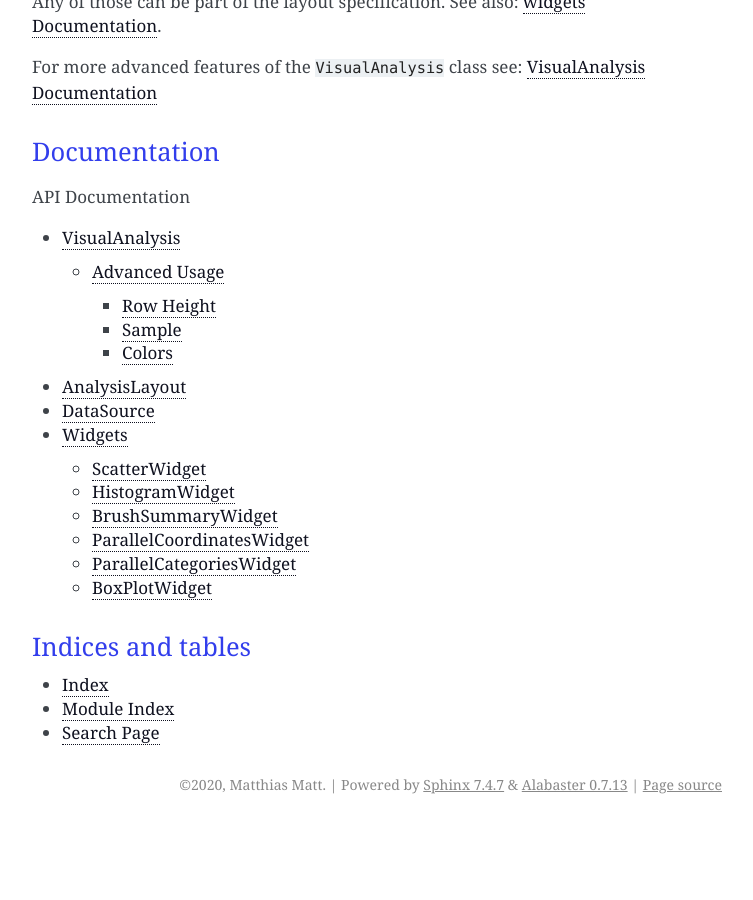
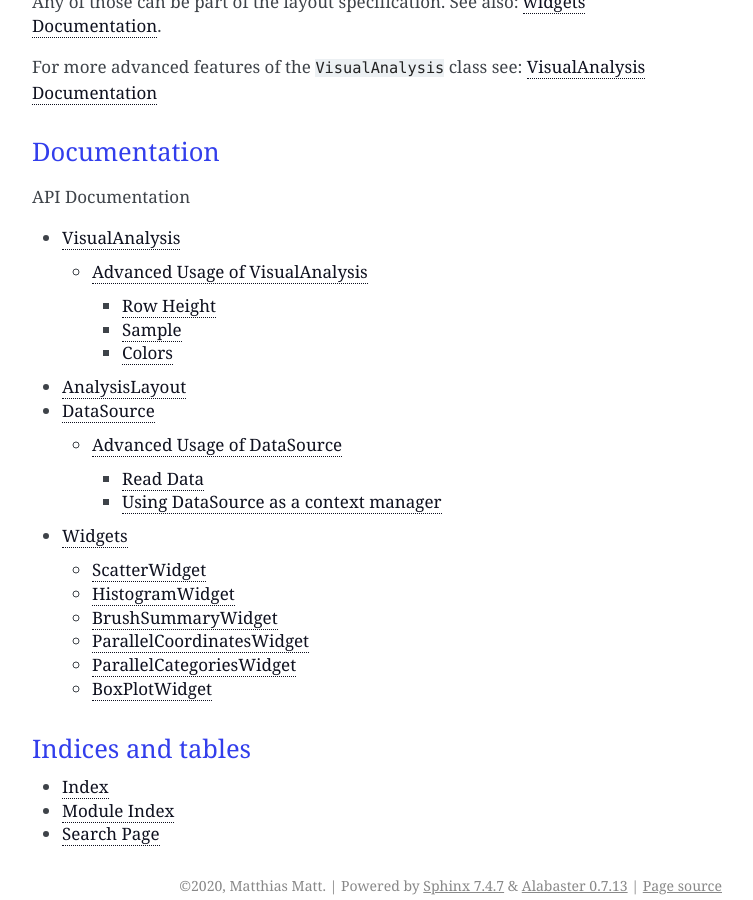
Before and after one commit to meffmadd/pandas-visual-analysis, a Sphinx documentation site: the page built from docs/source/index.rst, in a window 1280 px wide and 900 px high, scrolled down 2858 px. Shown: the whole window, without its empty margins (388-1141 px from the left). Built offline with Sphinx 7.4.7, drawn with Linux system fonts in a browser that asks for light colours; before the commit the page ends 3682 px from its top, so only the background shows below that; some of the changed lines change nothing that is shown.

Commit message:
adds documentation for DataSource read and context manager

```diff
--- a/docs/source/api/data_source.rst
+++ b/docs/source/api/data_source.rst
@@ -6,3 +6,40 @@
 .. autoclass:: pandas_visual_analysis.data_source.DataSource
     :members:
     :show-inheritance:
+
+Advanced Usage of DataSource
+------------------------------
+
+For getting started see the `basic usage guide <https://pandas-visual-analysis.readthedocs.io/en/latest/#usage>`_.
+
+Read Data
+^^^^^^^^^^^
+
+It is possible to read data directly from from files or URLs from the DataSource using default settings.
+
+.. code-block:: python
+
+    from pandas_visual_analysis import DataSource
+    ds = DataSource.read_csv("./mpg.csv")
+
+
+To infer the file type from the extension use the ``read()`` method. Supported file types are: .csv, .tsv and .json.
+
+.. code-block:: python
+
+    from pandas_visual_analysis import DataSource
+    ds = DataSource.read("./mpg.json", orient="columns")
+
+For more advanced options, use the functionality provided by `Pandas <https://pandas.pydata.org/pandas-docs/stable/reference/io.html>`_
+and pass the DataFrame to DataSource normally.
+
+Using DataSource as a context manager
+^^^^^^^^^^^^^^^^^^^^^^^^^^^^^^^^^^^^^^^
+
+Instead of assigning the DataSource object to a variable, it is also possible to use it as a context manager.
+
+.. code-block:: python
+
+    from pandas_visual_analysis import DataSource, VisualAnalysis
+    with DataSource.read("./report.tsv", header=1) as ds:
+        VisualAnalysis(ds)
--- a/docs/source/api/visual_analysis.rst
+++ b/docs/source/api/visual_analysis.rst
@@ -8,8 +8,8 @@
     :show-inheritance:
 
 
-Advanced Usage
-----------------
+Advanced Usage of VisualAnalysis
+----------------------------------
 
 For getting started see the `basic usage guide <https://pandas-visual-analysis.readthedocs.io/en/latest/#usage>`_.
 
```
